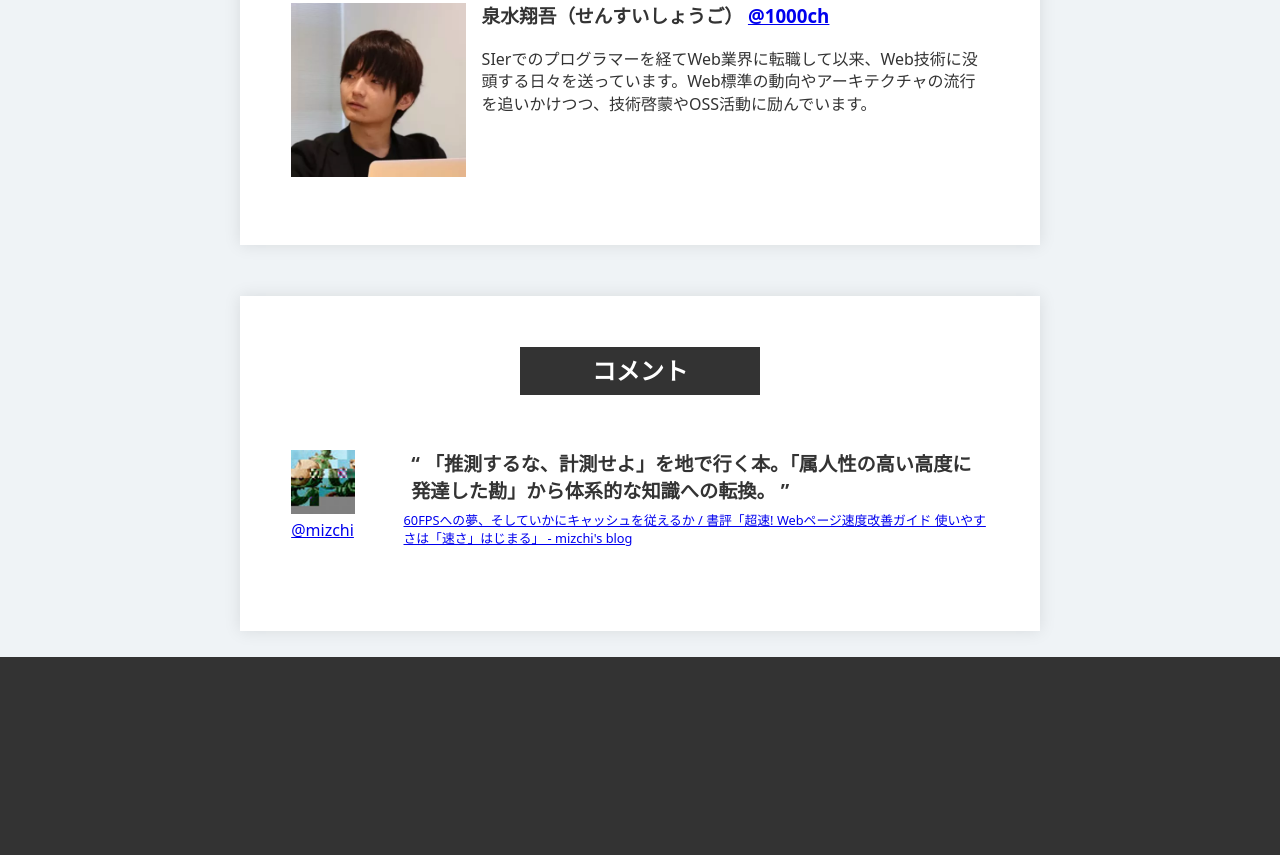
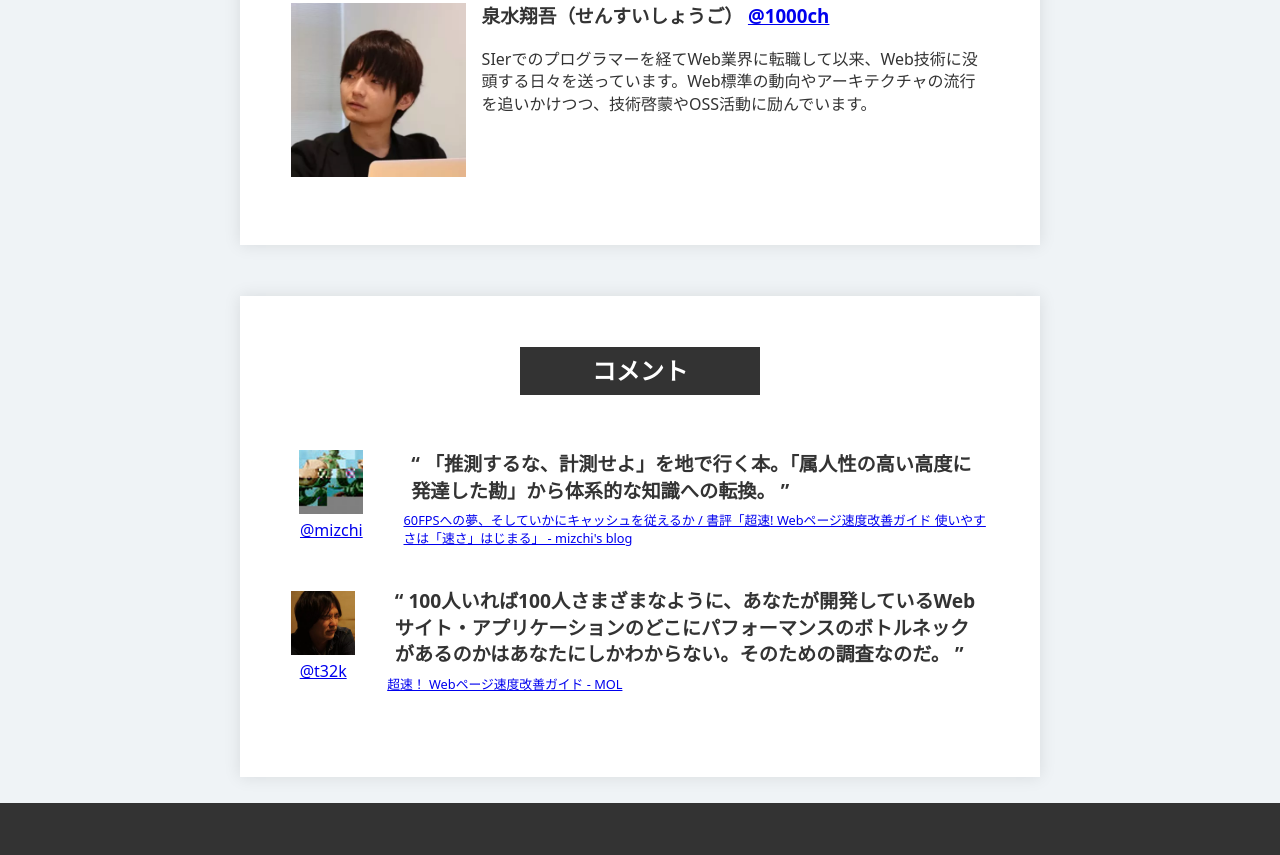
Before and after one commit to 1000ch/webperf.guide, a website: page public/index.html in a window 1280 px wide. Shown: the part 2722-3577 px from the top of the page. Before the commit the page ends 3454 px from the top, so only its background shows below. Drawn offline with nearby package versions, Linux system fonts and the light colour scheme.

Commit message:
Add a new comment

```diff
--- a/public/css/comment.css
+++ b/public/css/comment.css
@@ -6,6 +6,7 @@
 
 .Comment__Avatar {
   padding-right: 2em;
+  text-align: center;
 }
 
 .Comment__Avatar img {
--- a/public/index.html
+++ b/public/index.html
@@ -224,6 +224,25 @@
                 </div>
               </div>
             </div>
+            <div class="Comment">
+              <div class="Comment__Avatar">
+                <a href="https://twitter.com/t32k">
+                  <picture>
+                    <source type="image/webp" srcset="img/t32k.webp">
+                    <img src="img/t32k.jpg" alt="">
+                  </picture>
+                  @t32k
+                </a>
+              </div>
+              <div class="Comment__Quote">
+                <blockquote>
+                  100人いれば100人さまざまなように、あなたが開発しているWebサイト・アプリケーションのどこにパフォーマンスのボトルネックがあるのかはあなたにしかわからない。そのための調査なのだ。
+                </blockquote>
+                <div class="Comment__QuoteOrigin">
+                  <a href="https://t32k.me/mol/log/978-4774194004-chou-soku/">超速！ Webページ速度改善ガイド - MOL</a>
+                </div>
+              </div>
+            </div>
           </div>
         </div>
       </section>
--- a/public/service-worker.js
+++ b/public/service-worker.js
@@ -1,4 +1,4 @@
-const CACHE_KEY = '20171130';
+const CACHE_KEY = '20171204';
 const CACHE_FILES = [
   '/',
   'base.css',
@@ -20,6 +20,8 @@ const CACHE_FILES = [
   '1000ch.jpg',
   'mizchi.webp',
   'mizchi.jpg',
+  't32k.webp',
+  't32k.jpg',
   'icon-48.png',
   'icon-96.png',
   'icon-192.png',
```
Also changed, not shown: public/img/t32k.jpg (added), public/img/t32k.webp (added).
